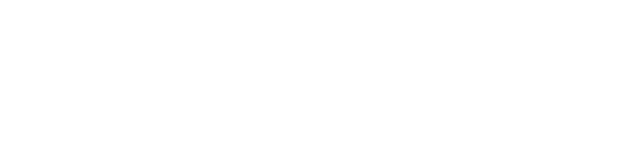
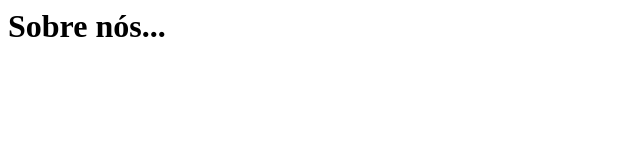
Before and after one commit to RafaMaragno/curso_git, a plain HTML site: page about.html in a window 1280 px wide. Shown: the whole page, without its empty margins (0-640 px from the left). Drawn offline with Linux system fonts and the light colour scheme.

Commit message:
Update about.html

```diff
--- a/about.html
+++ b/about.html
@@ -2,4 +2,7 @@
   <head>
     <title> :: Sobre :: </title>
   </head>
+  <body>
+    <H1> Sobre nós... </H1>
+  </body>
 </html>
```
